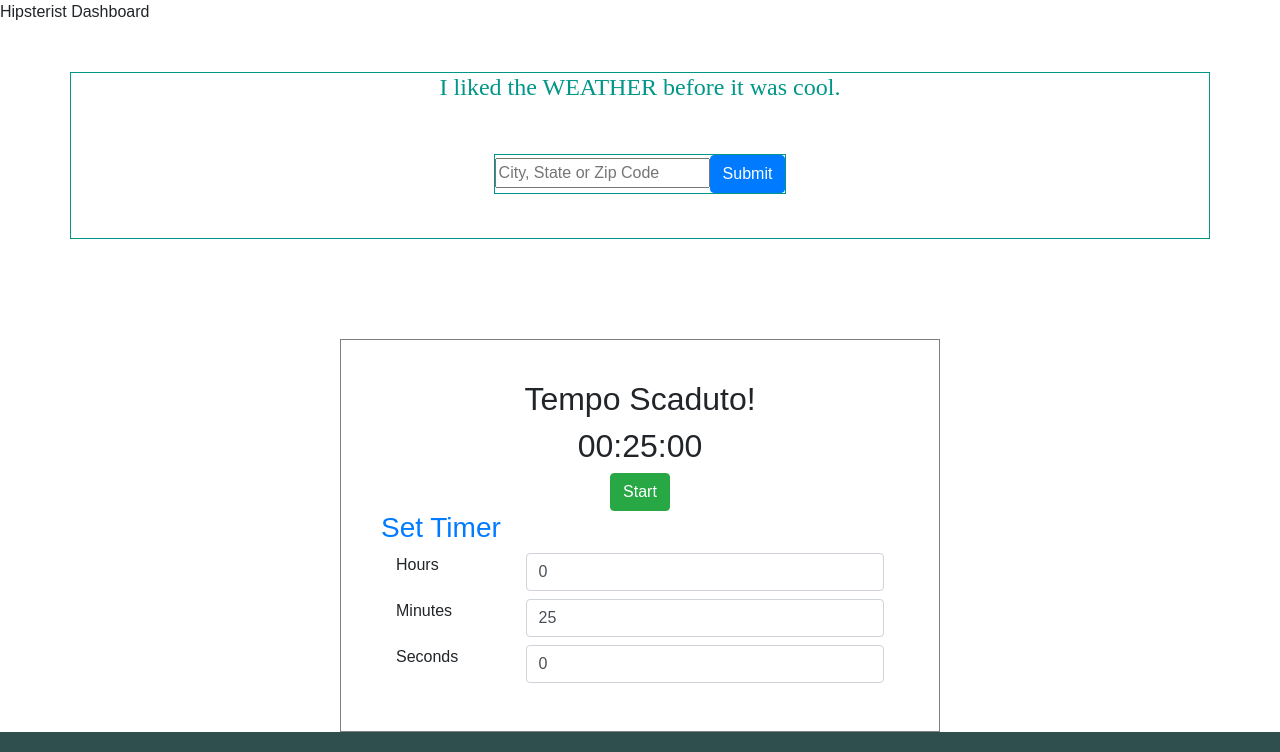
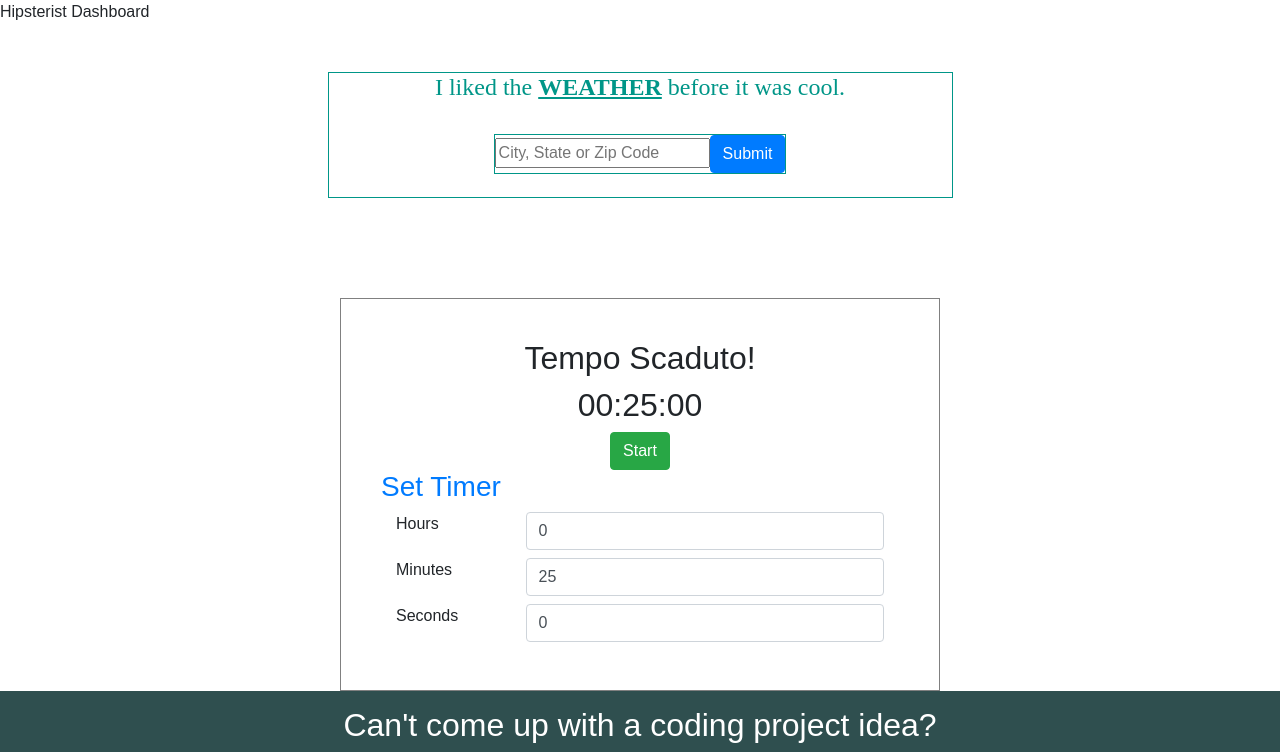
Before and after one commit to lisadean/hipsterist-dashboard, a React (Create React App) app: page / in a window 1280 px wide. Shown: the top 752 px of the page. Built offline with nearby package versions, Linux system fonts and the light colour scheme; a web font is replaced by a local one.

Commit message:
resizing border

```diff
--- a/src/App.css
+++ b/src/App.css
@@ -1,3 +1,7 @@
+body,
+html {
+  height: 100%;
+}
 
 
 
--- a/src/App.js
+++ b/src/App.js
@@ -2,21 +2,21 @@ import React, { Component } from "react";
 import "./App.css";
 import Weather from "./components/Weather";
 import Pomodoro from "./Pomodoro/pomodoro";
-import ProjectRandomizer from './ProjectRandomizer/ProjectRandomizer';
+import ProjectRandomizer from "./ProjectRandomizer/ProjectRandomizer";
 import MovieDashboard from "./MovieDashboard";
-
 
 class App extends Component {
   render() {
     return (
       <div className="App">
-        <div className="weather">
-        <Weather />
+        <div className=" ">
+          <div className="weather  col-sm">
+            <Weather />
+          </div>
+          <div className="pomodoro col-sm">
+            <Pomodoro />
+          </div>
         </div>
-        <div className="pomodoro">
-          <Pomodoro />
-        </div>
-
         <div className="project-randomizer-container">
           <ProjectRandomizer />
         </div>
--- a/src/components/Weather.js
+++ b/src/components/Weather.js
@@ -16,7 +16,7 @@ class Weather extends React.Component {
     return (
       <div className="main-body container my-5">
         <h4 className="weather-h1 text-center ">
-          I liked the WEATHER before it was cool.
+          I liked the <span class="category "><strong>WEATHER</strong></span> before it was cool.
         </h4>
         <SearchBar className="text-center" handleSubmit={this._getData} />
         {this._renderWeatherInfo()}
--- a/src/components/weather.css
+++ b/src/components/weather.css
@@ -7,6 +7,7 @@
   flex-direction: column;
   justify-content: center;
   align-items: center;
+  width: 90%;
 
   font-family: "Bubbler One", sans-serif;
 }
@@ -53,9 +54,16 @@
 }
 .main-temp-detail {
   margin-bottom: 0;
+  font-size: 3rem;
+  font-weight: 900;
 }
 .time-info {
   margin-bottom: 0;
+  font-size: 1.25rem;
+}
+.summary-info {
+  font-size: 1.15rem;
+  font-weight: 900;
 }
 .detail-stuff {
   /* border: black 1px solid; */
@@ -66,10 +74,23 @@
 
 .p-info {
   margin-bottom: 0;
+  font-size: 1.15rem;
+}
+
+.category {
+  text-decoration: underline;
 }
 
 @media screen and (min-width: 768px) {
   .image-hipster {
     width: 400px;
   }
+  .main-body {
+    width: 62%;
+  }
 }
+@media screen and (min-width: 1024px) {
+  .main-body {
+    width: 50%;
+  }
+}
--- a/src/components/weather_detail.js
+++ b/src/components/weather_detail.js
@@ -23,7 +23,7 @@ const WeatherDetail = ({ locationInfo, weatherInfo }) => {
         </div>
         <h3>{locationInfo}</h3>
         <p className="time-info">{time}</p>
-        <p>{weatherInfo.currently.summary}</p>
+        <p className="summary-info">{weatherInfo.currently.summary}</p>
 
         {/* CurrentTemp */}
       </div>
@@ -33,10 +33,12 @@ const WeatherDetail = ({ locationInfo, weatherInfo }) => {
 
         {/* Details */}
         <div className="detail-stuff">
-          <p className="p-info">Humidity: {weatherInfo.currently.humidity} %</p>
-          <p className="p-info">Wind: {weatherInfo.currently.windSpeed} mph </p>
+          <p className="p-info">
+            <span class="category">Humidity:</span> {weatherInfo.currently.humidity * 100} %
+          </p>
+          <p className="p-info"><span class="category">Wind:</span> {weatherInfo.currently.windSpeed} mph </p>
           {/* <p>Precipitation: {weatherInfo.currently.precipIntensity}</p> */}
-          <p className="p-info">UV Index: {weatherInfo.currently.uvIndex} </p>
+          <p className="p-info"><span class="category">UV Index:</span> {weatherInfo.currently.uvIndex} </p>
         </div>
       </div>
     </div>
```
